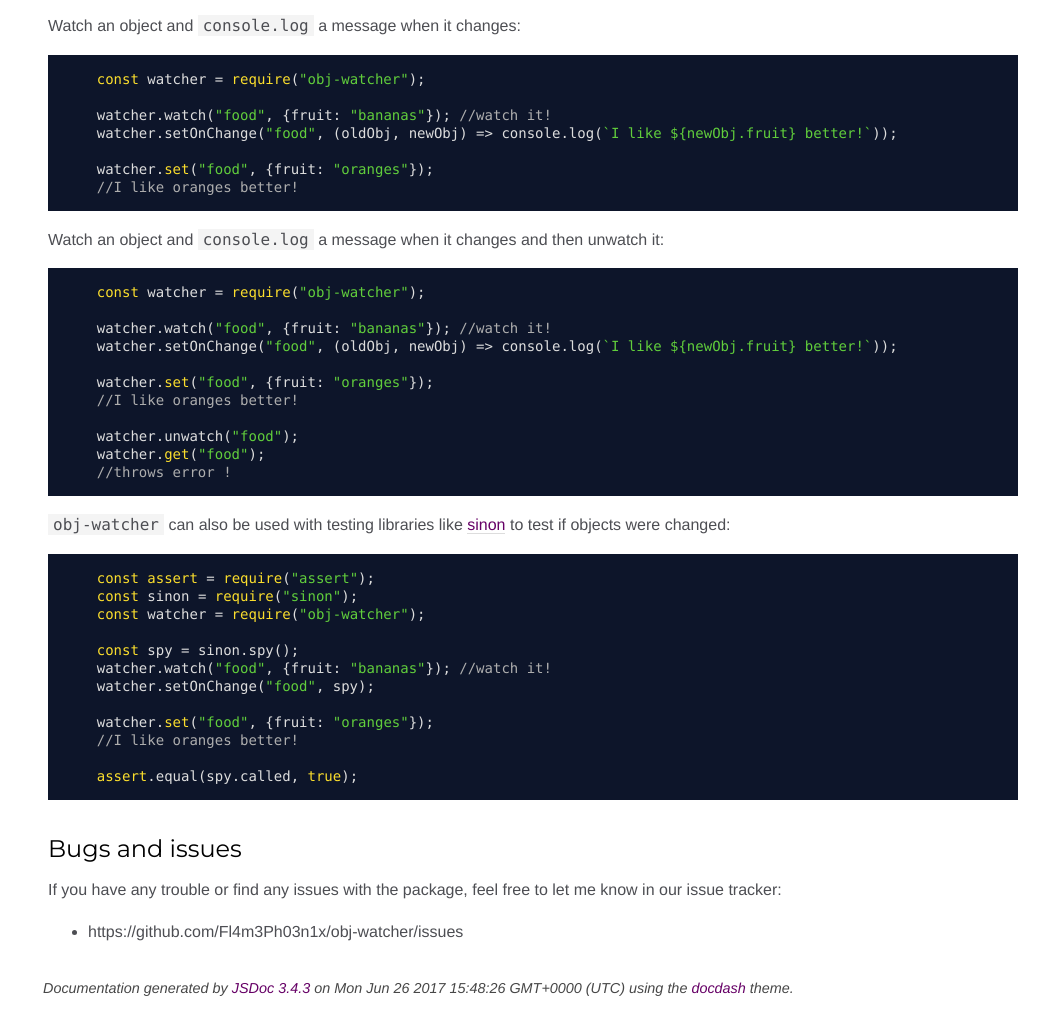
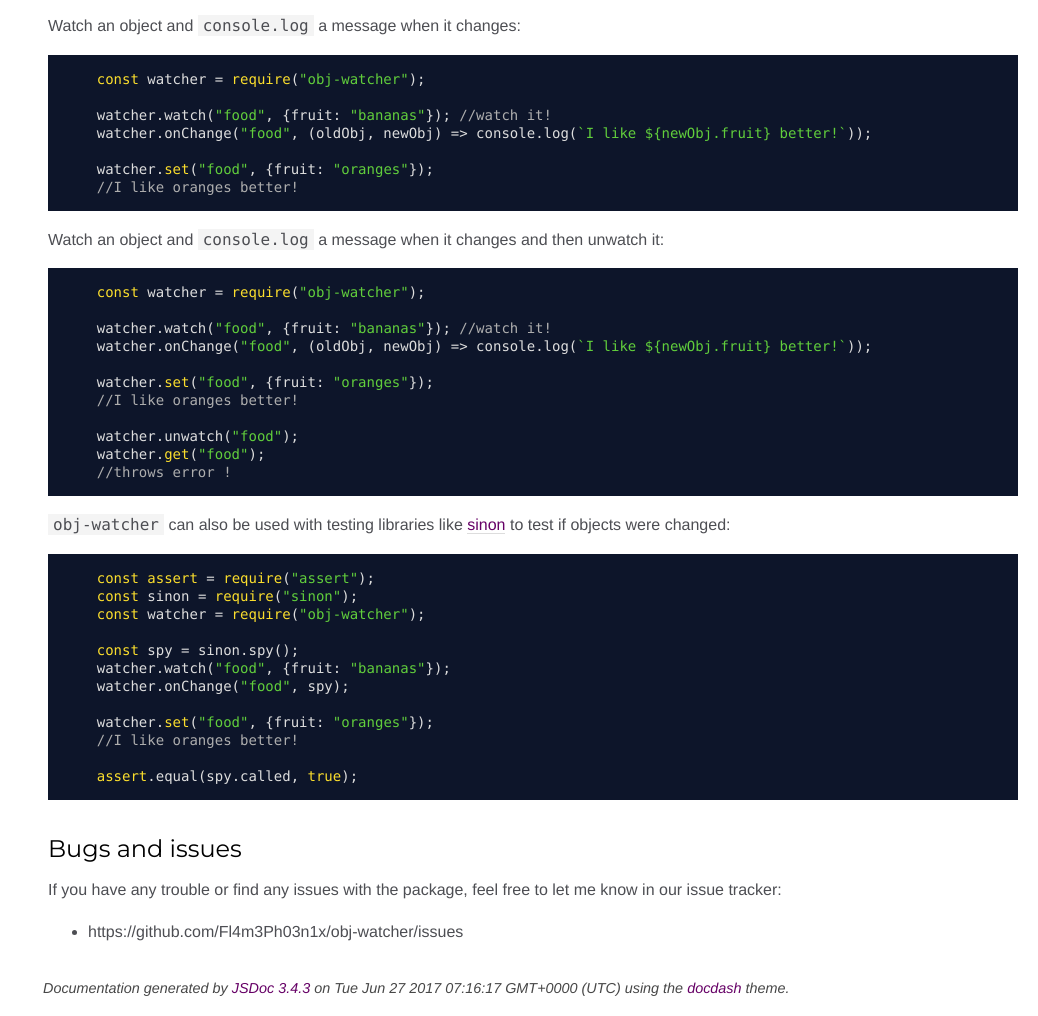
Before and after one commit to Fl4m3Ph03n1x/obj-watcher, a website: page docs/index.html in a window 1280 px wide. Shown: the part 1944-2960 px from the top of the page, without its empty margins (242-1280 px from the left). Drawn offline with Linux system fonts and the light colour scheme.

Commit message:
fixed readme

```diff
--- a/docs/index.html
+++ b/docs/index.html
@@ -86,14 +86,14 @@ makes you aware that you are dealing with a watched object.</li>
 <pre class="prettyprint source"><code>    const watcher = require(&quot;obj-watcher&quot;);
 
     watcher.watch(&quot;food&quot;, {fruit: &quot;bananas&quot;}); //watch it!
-    watcher.setOnChange(&quot;food&quot;, (oldObj, newObj) => console.log(`I like ${newObj.fruit} better!`));
+    watcher.onChange(&quot;food&quot;, (oldObj, newObj) => console.log(`I like ${newObj.fruit} better!`));
 
     watcher.set(&quot;food&quot;, {fruit: &quot;oranges&quot;});
     //I like oranges better!</code></pre><p>Watch an object and <code>console.log</code> a message when it changes and then unwatch it:</p>
 <pre class="prettyprint source"><code>    const watcher = require(&quot;obj-watcher&quot;);
 
     watcher.watch(&quot;food&quot;, {fruit: &quot;bananas&quot;}); //watch it!
-    watcher.setOnChange(&quot;food&quot;, (oldObj, newObj) => console.log(`I like ${newObj.fruit} better!`));
+    watcher.onChange(&quot;food&quot;, (oldObj, newObj) => console.log(`I like ${newObj.fruit} better!`));
 
     watcher.set(&quot;food&quot;, {fruit: &quot;oranges&quot;});
     //I like oranges better!
@@ -107,8 +107,8 @@ to test if objects were changed:</p>
     const watcher = require(&quot;obj-watcher&quot;);
 
     const spy = sinon.spy();
-    watcher.watch(&quot;food&quot;, {fruit: &quot;bananas&quot;}); //watch it!
-    watcher.setOnChange(&quot;food&quot;, spy);
+    watcher.watch(&quot;food&quot;, {fruit: &quot;bananas&quot;});
+    watcher.onChange(&quot;food&quot;, spy);
 
     watcher.set(&quot;food&quot;, {fruit: &quot;oranges&quot;});
     //I like oranges better!
@@ -130,7 +130,7 @@ know in our issue tracker:</p>
 <br class="clear">
 
 <footer>
-    Documentation generated by <a href="https://github.com/jsdoc3/jsdoc">JSDoc 3.4.3</a> on Mon Jun 26 2017 15:48:26 GMT+0000 (UTC) using the <a href="https://github.com/clenemt/docdash">docdash</a> theme.
+    Documentation generated by <a href="https://github.com/jsdoc3/jsdoc">JSDoc 3.4.3</a> on Tue Jun 27 2017 07:16:17 GMT+0000 (UTC) using the <a href="https://github.com/clenemt/docdash">docdash</a> theme.
 </footer>
 
 <script>prettyPrint();</script>
```
Also changed, not shown: docs/DOCS_README.md (+4 -4 lines), docs/errors.js.html (+1 -1 lines), docs/global.html (+1 -1 lines), docs/module-watcher.html (+1 -1 lines), docs/watcher.js.html (+1 -1 lines), README.md.
